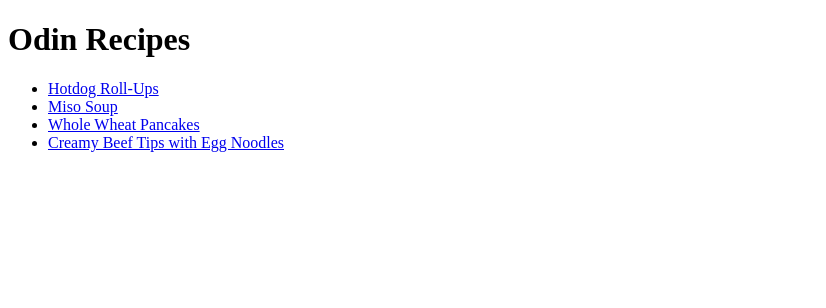
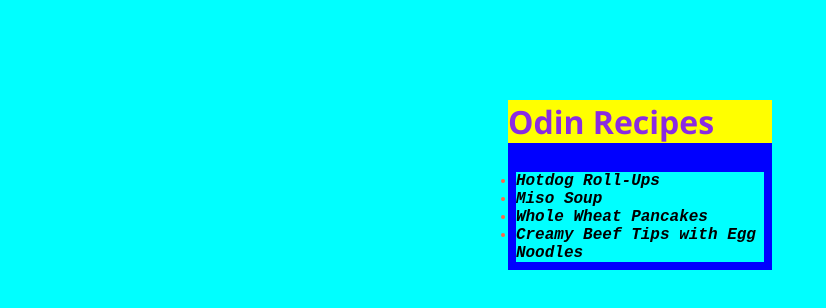
Before and after one commit to guakamole54/odin-recipes, a plain HTML site: page index.html in a window 1280 px wide. Shown: the whole page, without its empty margins (0-826 px from the left). Drawn offline with Linux system fonts and the light colour scheme.

Commit message:
Link pages to the newly created style sheet
In order for the CSS styles to get rendered by a
browser correctly the respective pages need to be
linked to the style sheet. Plus I added one div
element to the index.html to play around a little.

```diff
--- a/index.html
+++ b/index.html
@@ -4,20 +4,22 @@
 <head>
     <meta charset="UTF-8">
     <meta name="viewport" content="width=device-width, initial-scale=1.0">
-    <title>Document</title>
+    <title>Odin Recipes</title>
+    <link rel="stylesheet" href="style.css">
 </head>
 
 <body>
+    <div>
         <h1>Odin Recipes</h1>
 
-    <ul>
+        <ul class="nav-bar">
             <li><a href="./recipes/hot-dog-rollups.html">Hotdog Roll-Ups</a></li>
             <li><a href="./recipes/miso-soup.html">Miso Soup</a></li>
             <li><a href="./recipes/pancakes.html">Whole Wheat Pancakes</a></li>
             <li><a href="./recipes/creamy-beef.html">Creamy Beef Tips with Egg Noodles</a></li>
         </ul>
 
-
+    </div>
 
 </body>
 
```
Also changed, not shown: recipes/creamy-beef.html (+2 -1 lines), recipes/hot-dog-rollups.html (+2 -1 lines), recipes/miso-soup.html (+2 -1 lines), recipes/pancakes.html (+2 -1 lines). Lines whose indentation alone changed are shown as unchanged.
